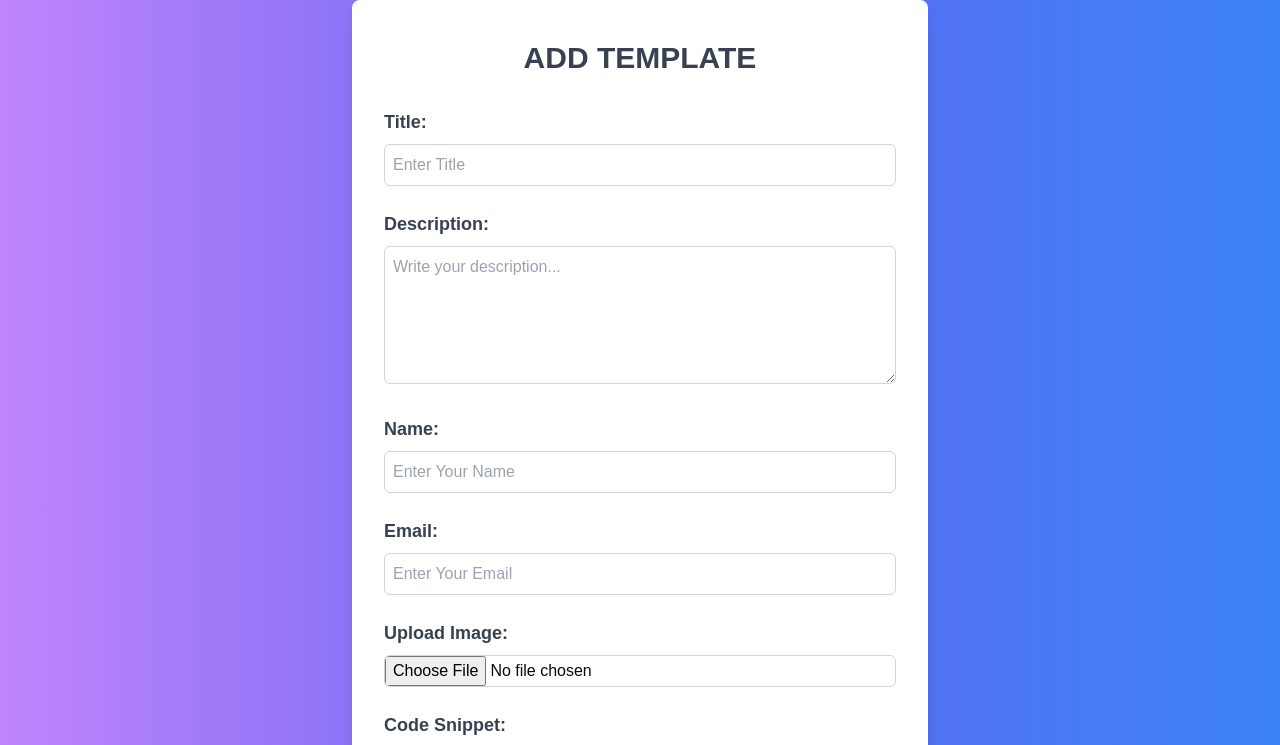
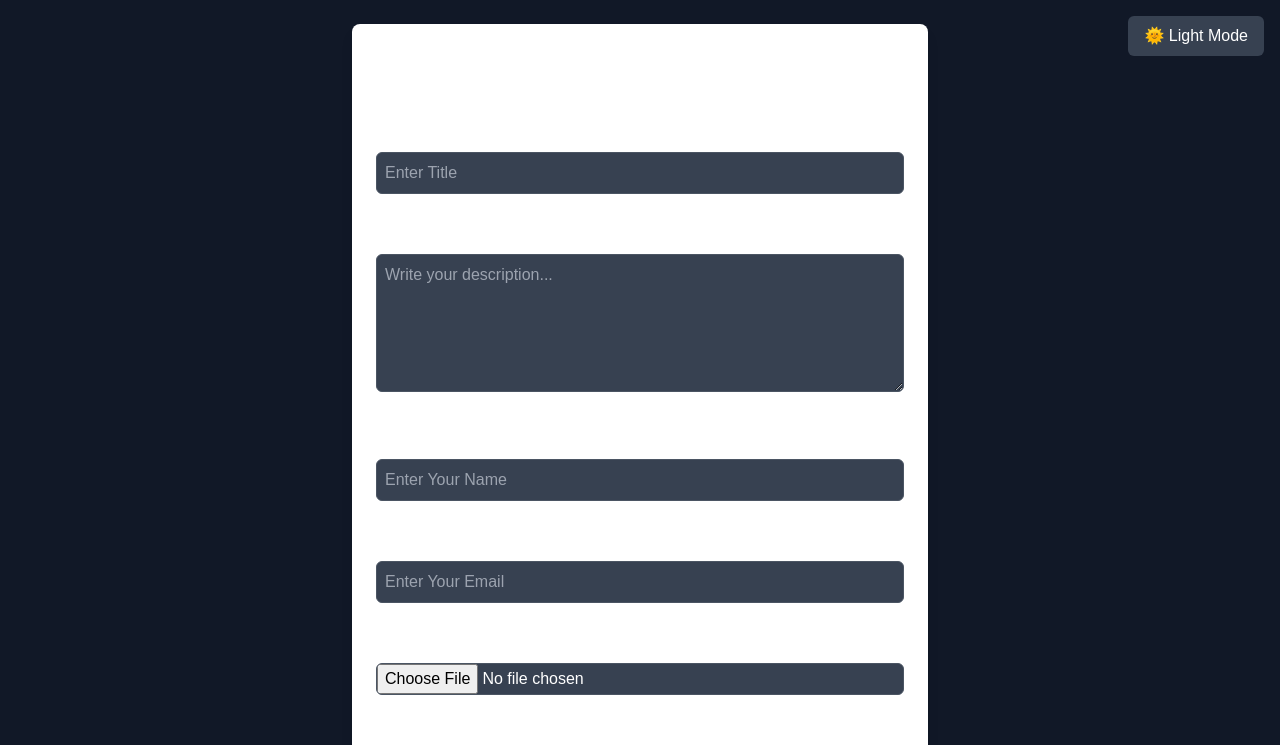
Before and after one commit to mohdakmal123/Major-Project, a Next.js app in the folder frontend/: page /add-template in a window 1280 px wide. Shown: the top 745 px of the page. Built offline with nearby package versions, Linux system fonts and the light colour scheme.

Commit message:
hahahhaa

```diff
--- a/frontend/src/app/(admin)/add-template/page.jsx
+++ b/frontend/src/app/(admin)/add-template/page.jsx
@@ -12,6 +12,7 @@ const AddTemplate = () => {
   });
   const [imagePreview, setImagePreview] = useState(null);
   const [message, setMessage] = useState('');
+  const [isDarkMode, setIsDarkMode] = useState(true);
 
   const handleChange = (e) => {
     const { name, value, type, files } = e.target;
@@ -19,6 +20,7 @@ const AddTemplate = () => {
       const file = files[0];
       if (file && file.size > 2 * 1024 * 1024) {
         alert('File size must be less than 2MB!');
+        e.target.value = ''; // Reset the file input
         return;
       }
       setFormData({ ...formData, [name]: file });
@@ -30,9 +32,8 @@ const AddTemplate = () => {
 
   const handleSubmit = (e) => {
     e.preventDefault();
-    // Handle form submission logic (e.g., upload image, save data)
     console.log(formData);
-    setMessage('Template added successfully!'); // Feedback message
+    setMessage('Template added successfully!');
     setFormData({
       title: '',
       description: '',
@@ -40,21 +41,30 @@ const AddTemplate = () => {
       email: '',
       image: null,
       codeSnippet: ''
-    }); // Reset form
-    setImagePreview(null); // Clear image preview
+    });
+    setImagePreview(null);
+  };
+
+  const toggleDarkMode = () => {
+    setIsDarkMode(!isDarkMode);
   };
 
   return (
-    <form onSubmit={handleSubmit}>
-      <div className="bg-gradient-to-r from-purple-400 via-indigo-500 to-blue-500 min-h-screen flex items-center justify-center">
-        <div className="bg-white rounded-lg shadow-lg px-8 py-10 max-w-xl w-full">
-          <h1 className="text-center text-3xl font-bold text-gray-700 mb-8">
-            ADD TEMPLATE
+    <div className={`${isDarkMode ? 'bg-gray-900 text-white' : 'bg-gray-100 text-gray-800'} min-h-screen p-6 flex items-center justify-center`}>
+      <button
+        onClick={toggleDarkMode}
+        className={`absolute top-4 right-4 py-2 px-4 rounded-md transition-all duration-300 ${isDarkMode ? 'bg-gray-700 text-white' : 'bg-gray-300 text-gray-800'}`}
+      >
+        {isDarkMode ? '🌞 Light Mode' : '🌙 Dark Mode'}
+      </button>
+      <form onSubmit={handleSubmit} className="w-full max-w-xl p-6 bg-white dark:bg-gray-800 shadow-lg rounded-lg transition-all duration-300 ease-in-out">
+        <h1 className="text-center text-3xl font-bold mb-8">
+          Add Template
         </h1>
         {message && <div className="text-green-500 text-center mb-4">{message}</div>}
         <div className="space-y-6">
           <div>
-              <label htmlFor="title" className="text-lg font-semibold text-gray-700">
+            <label htmlFor="title" className="block text-lg font-semibold">
               Title:
             </label>
             <input
@@ -62,14 +72,14 @@ const AddTemplate = () => {
               name="title"
               placeholder="Enter Title"
               id="title"
-                className="w-full mt-2 p-2 border border-gray-300 rounded-md focus:outline-none focus:ring-2 focus:ring-indigo-500"
+              className={`w-full mt-2 p-2 border rounded-md focus:outline-none ${isDarkMode ? 'bg-gray-700 border-gray-600 text-white' : 'bg-gray-200 border-gray-300 text-gray-800'} focus:ring-2 focus:ring-indigo-500`}
               value={formData.title}
               onChange={handleChange}
               required
             />
           </div>
           <div>
-              <label htmlFor="description" className="text-lg font-semibold text-gray-700">
+            <label htmlFor="description" className="block text-lg font-semibold">
               Description:
             </label>
             <textarea
@@ -78,14 +88,14 @@ const AddTemplate = () => {
               cols={30}
               rows={5}
               placeholder="Write your description..."
-                className="w-full mt-2 p-2 border border-gray-300 rounded-md focus:outline-none focus:ring-2 focus:ring-indigo-500"
+              className={`w-full mt-2 p-2 border rounded-md focus:outline-none ${isDarkMode ? 'bg-gray-700 border-gray-600 text-white' : 'bg-gray-200 border-gray-300 text-gray-800'} focus:ring-2 focus:ring-indigo-500`}
               value={formData.description}
               onChange={handleChange}
               required
             />
           </div>
           <div>
-              <label htmlFor="name" className="text-lg font-semibold text-gray-700">
+            <label htmlFor="name" className="block text-lg font-semibold">
               Name:
             </label>
             <input
@@ -93,14 +103,14 @@ const AddTemplate = () => {
               name="name"
               placeholder="Enter Your Name"
               id="name"
-                className="w-full mt-2 p-2 border border-gray-300 rounded-md focus:outline-none focus:ring-2 focus:ring-indigo-500"
+              className={`w-full mt-2 p-2 border rounded-md focus:outline-none ${isDarkMode ? 'bg-gray-700 border-gray-600 text-white' : 'bg-gray-200 border-gray-300 text-gray-800'} focus:ring-2 focus:ring-indigo-500`}
               value={formData.name}
               onChange={handleChange}
               required
             />
           </div>
           <div>
-              <label htmlFor="email" className="text-lg font-semibold text-gray-700">
+            <label htmlFor="email" className="block text-lg font-semibold">
               Email:
             </label>
             <input
@@ -108,21 +118,21 @@ const AddTemplate = () => {
               name="email"
               placeholder="Enter Your Email"
               id="email"
-                className="w-full mt-2 p-2 border border-gray-300 rounded-md focus:outline-none focus:ring-2 focus:ring-indigo-500"
+              className={`w-full mt-2 p-2 border rounded-md focus:outline-none ${isDarkMode ? 'bg-gray-700 border-gray-600 text-white' : 'bg-gray-200 border-gray-300 text-gray-800'} focus:ring-2 focus:ring-indigo-500`}
               value={formData.email}
               onChange={handleChange}
               required
             />
           </div>
           <div>
-              <label htmlFor="image" className="text-lg font-semibold text-gray-700">
+            <label htmlFor="image" className="block text-lg font-semibold">
               Upload Image:
             </label>
             <input
               type="file"
               name="image"
               id="image"
-                className="mt-2 w-full border border-gray-300 rounded-md focus:outline-none focus:ring-2 focus:ring-indigo-500"
+              className={`mt-2 w-full border rounded-md focus:outline-none ${isDarkMode ? 'bg-gray-700 border-gray-600 text-white' : 'bg-gray-200 border-gray-300 text-gray-800'} focus:ring-2 focus:ring-indigo-500`}
               onChange={handleChange}
               accept="image/*"
               required
@@ -132,7 +142,7 @@ const AddTemplate = () => {
             )}
           </div>
           <div>
-              <label htmlFor="codeSnippet" className="text-lg font-semibold text-gray-700">
+            <label htmlFor="codeSnippet" className="block text-lg font-semibold">
               Code Snippet:
             </label>
             <textarea
@@ -141,20 +151,19 @@ const AddTemplate = () => {
               cols={30}
               rows={5}
               placeholder="Write your code here..."
-                className="w-full mt-2 p-2 border border-gray-300 rounded-md focus:outline-none focus:ring-2 focus:ring-indigo-500"
+              className={`w-full mt-2 p-2 border rounded-md focus:outline-none ${isDarkMode ? 'bg-gray-700 border-gray-600 text-white' : 'bg-gray-200 border-gray-300 text-gray-800'} focus:ring-2 focus:ring-indigo-500`}
               value={formData.codeSnippet}
               onChange={handleChange}
               required
             />
           </div>
-            <button className="w-full py-2 rounded-md text-lg font-semibold text-white bg-indigo-600 hover:bg-indigo-700 transition duration-200">
-              ADD TEMPLATE
+          <button className={`w-full py-3 px-6 rounded-md text-lg font-semibold text-white bg-indigo-600 hover:bg-indigo-700 transition-all duration-300`}>
+            Add Template
           </button>
         </div>
+      </form>
     </div>
-      </div>
-    </form>
   );
-}
+};
 
 export default AddTemplate;
--- a/frontend/src/app/signup/page.jsx
+++ /dev/null
@@ -1,101 +0,0 @@
-'use client'
-import React from 'react'
-
-const SignUp = () => {
-  return (
-     <div className="mx-auto max-w-screen-xl px-4 py-16 sm:px-6 lg:px-8 bg-black">
-    <div className="mx-auto max-w-lg bg">
-      <h1 className="text-center text-2xl font-bold text-indigo-600 sm:text-3xl">
-        Get your react templates
-      </h1>
-      <p className="mx-auto mt-4 max-w-md text-center text-gray-500">
-       Create or get  all react templates from here
-      </p>
-      <form
-        action="#"
-        className="mb-0 mt-6 space-y-4 rounded-lg p-4 shadow-lg sm:p-6 lg:p-8"
-      >
-        <p className="text-center text-lg font-medium text-gray-500">
-          Sign in to your account
-        </p>
-        <div>
-          <label htmlFor="email" className="sr-only">
-            Email
-          </label>
-          <div className="relative">
-            <input
-              type="email"
-              className="w-full rounded-lg border-gray-200 p-4 pe-12 text-sm shadow-sm"
-              placeholder="Enter email"
-            />
-            <span className="absolute inset-y-0 end-0 grid place-content-center px-4">
-              <svg
-                xmlns="http://www.w3.org/2000/svg"
-                className="size-4 text-gray-400"
-                fill="none"
-                viewBox="0 0 24 24"
-                stroke="currentColor"
-              >
-                <path
-                  strokeLinecap="round"
-                  strokeLinejoin="round"
-                  strokeWidth={2}
-                  d="M16 12a4 4 0 10-8 0 4 4 0 008 0zm0 0v1.5a2.5 2.5 0 005 0V12a9 9 0 10-9 9m4.5-1.206a8.959 8.959 0 01-4.5 1.207"
-                />
-              </svg>
-            </span>
-          </div>
-        </div>
-        <div>
-          <label htmlFor="password" className="sr-only">
-            Password
-          </label>
-          <div className="relative">
-            <input
-              type="password"
-              className="w-full rounded-lg border-gray-200 p-4 pe-12 text-sm shadow-sm"
-              placeholder="Enter password"
-            />
-            <span className="absolute inset-y-0 end-0 grid place-content-center px-4">
-              <svg
-                xmlns="http://www.w3.org/2000/svg"
-                className="size-4 text-gray-400"
-                fill="none"
-                viewBox="0 0 24 24"
-                stroke="currentColor"
-              >
-                <path
-                  strokeLinecap="round"
-                  strokeLinejoin="round"
-                  strokeWidth={2}
-                  d="M15 12a3 3 0 11-6 0 3 3 0 016 0z"
-                />
-                <path
-                  strokeLinecap="round"
-                  strokeLinejoin="round"
-                  strokeWidth={2}
-                  d="M2.458 12C3.732 7.943 7.523 5 12 5c4.478 0 8.268 2.943 9.542 7-1.274 4.057-5.064 7-9.542 7-4.477 0-8.268-2.943-9.542-7z"
-                />
-              </svg>
-            </span>
-          </div>
-        </div>
-        <button
-          type="submit"
-          className="block w-full rounded-lg bg-indigo-600 px-5 py-3 text-sm font-medium text-white"
-        >
-          Sign in
-        </button>
-        <p className="text-center text-sm text-gray-500">
-          No account?
-          <a className="underline" href="#">
-            Sign up
-          </a>
-        </p>
-      </form>
-    </div>
-  </div>
-  )
-}
-
-export default SignUp;
```
Lines whose indentation alone changed are shown as unchanged.
